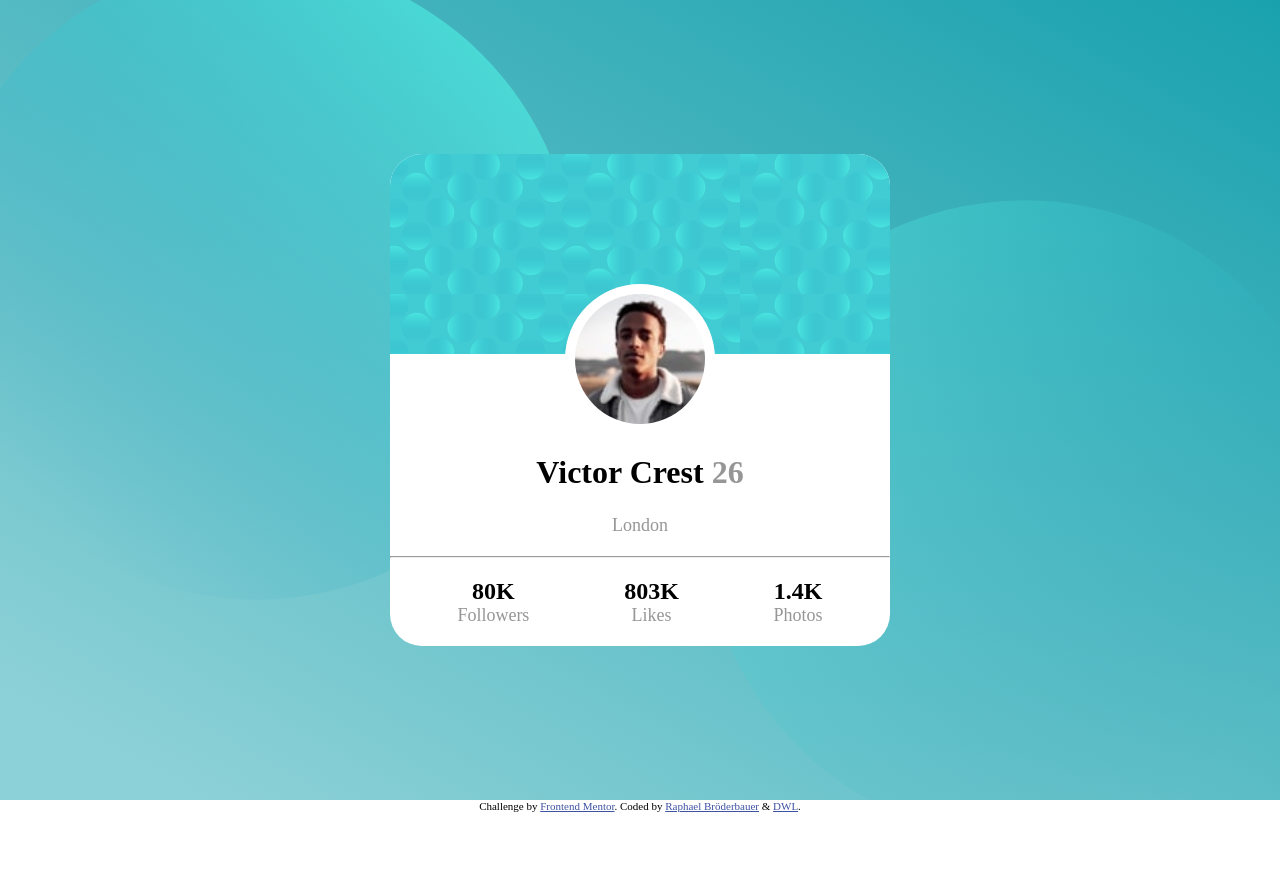
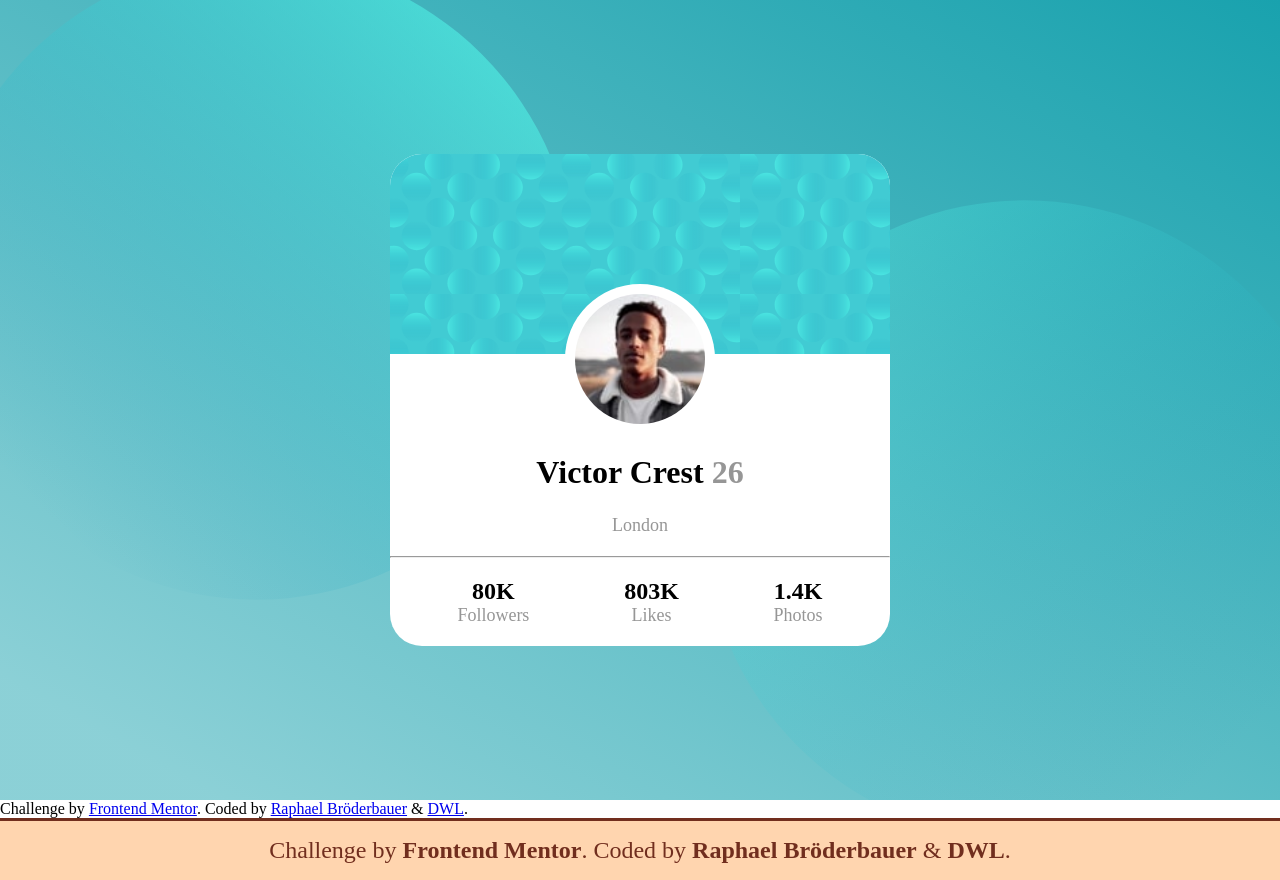
Before and after one commit to DigitaleWeltLibrary/Profile-Card, a plain HTML site: page index.html in a window 1280 px wide. Before the commit the page ends 812 px from the top, so only its background shows below. Drawn offline with Linux system fonts and the light colour scheme.

Commit message:
My footer

```diff
--- a/index.html
+++ b/index.html
@@ -61,6 +61,41 @@
         >Raphael Bröderbauer</a
       >
       & <a href="https://www.digitaleweltlibrary.at/">DWL</a>.
-    </div>
+    </div> <!-- NOTE My FOOTER with links  -->
+    <footer class="my-footer-my-data">
+      <style>
+        .my-footer-my-data {
+          background: #ffd5af;
+          border-top: 3px solid #712e1e;
+          padding: 1rem;
+          color: #712e1e;
+        }
+
+        .my-footer-my-data p {
+          text-align: center;
+          font-size: 1.5rem;
+          text-wrap: balance;
+        }
+        .my-footer-my-data p a {
+          text-decoration: none;
+          color: #712e1e;
+          font-weight: bolder;
+          transition: 500ms ease-in-out all;
+          &:hover {
+            color: #000;
+          }
+        }
+      </style>
+      <p>
+        Challenge by
+        <a href="https://www.frontendmentor.io?ref=challenge" target="_blank"
+          >Frontend Mentor</a
+        >. Coded by
+        <a href="https://www.founder.digitaleweltlibrary.at/"
+          >Raphael Bröderbauer</a
+        >
+        & <a href="https://www.digitaleweltlibrary.at/">DWL</a>.
+      </p>
+    </footer>
   </body>
 </html>
--- a/style/main.scss
+++ b/style/main.scss
@@ -3,13 +3,6 @@
 }
 
 body {
-  .attribution {
-    font-size: 11px;
-    text-align: center;
-    a {
-      color: hsl(228, 45%, 44%);
-    }
-  }
   main {
     height: 100dvh;
     display: flex;
```
Also changed, not shown: style/main.css.
